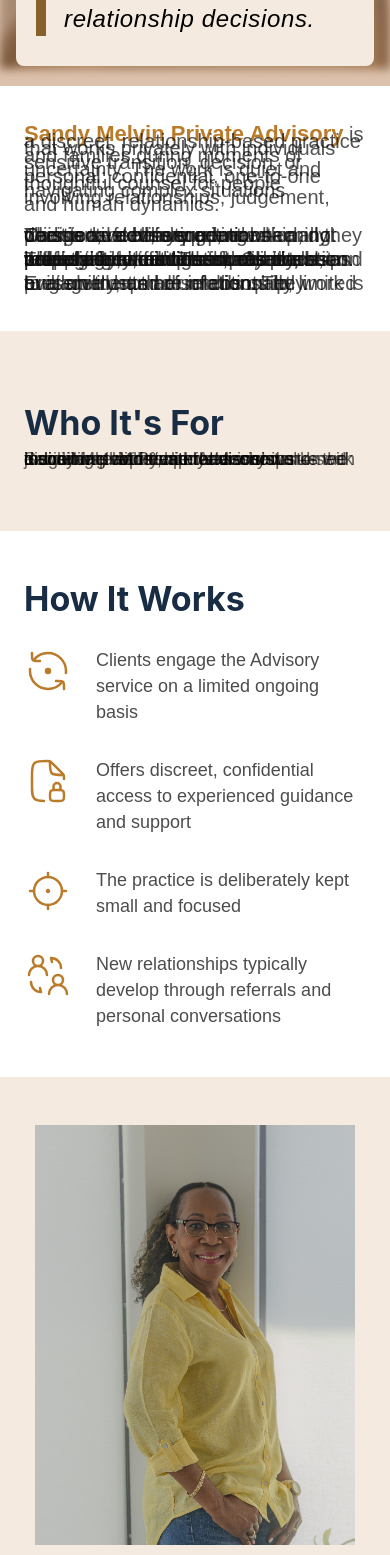
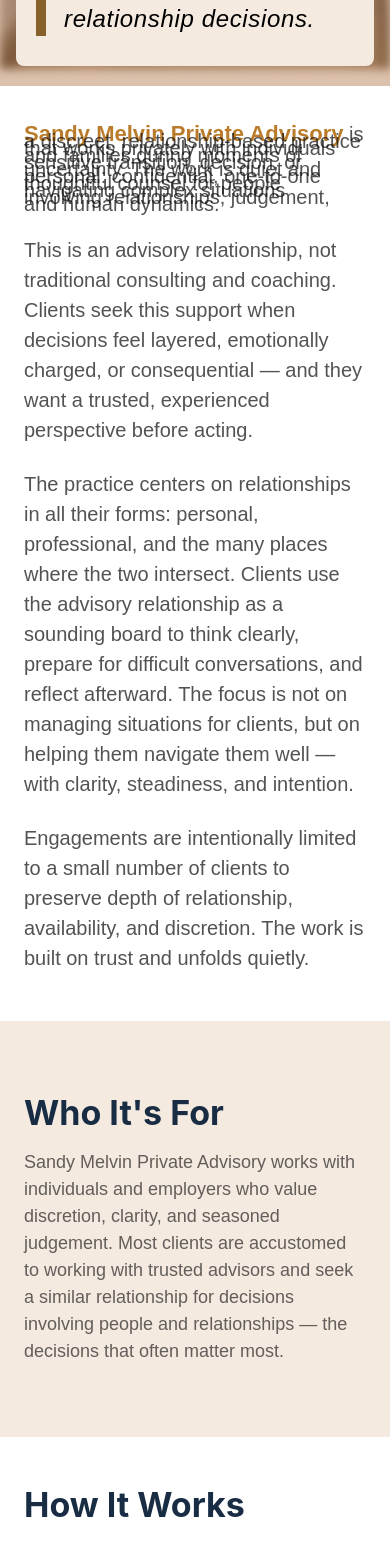
Before and after one commit to Jasleennickelfox/Sandy-Melvin, a React (Vite) app: page / in a window 390 px wide. Shown: the part 774-2329 px from the top of the page. Built offline with nearby package versions, Linux system fonts and the light colour scheme; a web font is replaced by a local one.

Commit message:
Work on the responsive issues

```diff
--- a/src/app/App.tsx
+++ b/src/app/App.tsx
@@ -65,8 +65,8 @@
   return (
     <div className="content-stretch flex flex-col gap-[8px] items-start relative shrink-0 w-full">
       <p className="font-['Helvetica:Regular',sans-serif] leading-[0] not-italic relative shrink-0 text-[0px] text-[rgba(17,17,17,0.72)] w-full">
-        <span className="font-ysabeau font-semibold leading-[0] text-[#ba7c2a] text-[32px] max-[480px]:text-[22px] inline-block mb-[-4px]">Sandy Melvin Private Advisory</span>
-        <span className="leading-[0] text-[20px]">{` is a discreet, relationship-based practice that works privately with individuals and families during moments of sensitive transition, decision, or uncertainty. The work is quiet and personal: confidential, one-to-one thoughtful counsel for people navigating complex situations involving relationships, judgement, and human dynamics.`}</span>
+        <span className="font-ysabeau font-semibold text-[#ba7c2a] text-[32px] max-[480px]:text-[22px] inline-block mb-[-4px]">Sandy Melvin Private Advisory</span>
+        <span className="text-[20px]">{` is a discreet, relationship-based practice that works privately with individuals and families during moments of sensitive transition, decision, or uncertainty. The work is quiet and personal: confidential, one-to-one thoughtful counsel for people navigating complex situations involving relationships, judgement, and human dynamics.`}</span>
       </p>
     </div>
   );
@@ -75,7 +75,7 @@
 function Frame7() {
   return (
     <div className="content-stretch flex flex-col items-start relative shrink-0 w-full">
-      <p className="font-['Helvetica:Regular',sans-serif] leading-[0] not-italic relative shrink-0 text-[20px] text-[rgba(17,17,17,0.72)] w-full">This is an advisory relationship, not traditional consulting and coaching. Clients seek this support when decisions feel layered, emotionally charged, or consequential — and they want a trusted, experienced perspective before acting.</p>
+      <p className="font-['Helvetica:Regular',sans-serif] not-italic relative shrink-0 text-[20px] text-[rgba(17,17,17,0.72)] w-full">This is an advisory relationship, not traditional consulting and coaching. Clients seek this support when decisions feel layered, emotionally charged, or consequential — and they want a trusted, experienced perspective before acting.</p>
     </div>
   );
 }
@@ -83,7 +83,7 @@
 function Frame13() {
   return (
     <div className="content-stretch flex flex-col items-start relative shrink-0 w-full">
-      <p className="font-['Helvetica:Regular',sans-serif] leading-[0] not-italic relative shrink-0 text-[20px] text-[rgba(17,17,17,0.72)] w-full">The practice centers on relationships in all their forms: personal, professional, and the many places where the two intersect. Clients use the advisory relationship as a sounding board to think clearly, prepare for difficult conversations, and reflect afterward. The focus is not on managing situations for clients, but on helping them navigate them well — with clarity, steadiness, and intention.</p>
+      <p className="font-['Helvetica:Regular',sans-serif] not-italic relative shrink-0 text-[20px] text-[rgba(17,17,17,0.72)] w-full">The practice centers on relationships in all their forms: personal, professional, and the many places where the two intersect. Clients use the advisory relationship as a sounding board to think clearly, prepare for difficult conversations, and reflect afterward. The focus is not on managing situations for clients, but on helping them navigate them well — with clarity, steadiness, and intention.</p>
     </div>
   );
 }
@@ -91,7 +91,7 @@
 function Frame9() {
   return (
     <div className="content-stretch flex flex-col items-start relative shrink-0 w-full">
-      <p className="font-['Helvetica:Regular',sans-serif] leading-[0] not-italic relative shrink-0 text-[20px] text-[rgba(17,17,17,0.72)] w-full">Engagements are intentionally limited to a small number of clients to preserve depth of relationship, availability, and discretion. The work is built on trust and unfolds quietly.</p>
+      <p className="font-['Helvetica:Regular',sans-serif] not-italic relative shrink-0 text-[20px] text-[rgba(17,17,17,0.72)] w-full">Engagements are intentionally limited to a small number of clients to preserve depth of relationship, availability, and discretion. The work is built on trust and unfolds quietly.</p>
     </div>
   );
 }
@@ -135,7 +135,7 @@
       <div className="flex flex-col items-end size-full">
         <div className="content-stretch flex flex-col gap-[16px] items-end py-[24px] relative w-full max-[1023px]:px-0">
           <p className="font-ysabeau font-bold leading-[48px] relative shrink-0 text-[#182c44] text-[40px] w-full max-[1023px]:text-[34px] max-[1023px]:leading-[40px]">Who It's For</p>
-          <p className="font-['Helvetica:Regular',sans-serif] leading-[0] not-italic relative shrink-0 text-[20px] text-[rgba(0,0,0,0.6)] w-full max-[1023px]:text-[18px] ">Sandy Melvin Private Advisory works with individuals and employers who value discretion, clarity, and seasoned judgement. Most clients are accustomed to working with trusted advisors and seek a similar relationship for decisions involving people and relationships — the decisions that often matter most.</p>
+          <p className="font-['Helvetica:Regular',sans-serif] not-italic relative shrink-0 text-[20px] text-[rgba(0,0,0,0.6)] w-full max-[1023px]:text-[18px] ">Sandy Melvin Private Advisory works with individuals and employers who value discretion, clarity, and seasoned judgement. Most clients are accustomed to working with trusted advisors and seek a similar relationship for decisions involving people and relationships — the decisions that often matter most.</p>
         </div>
       </div>
     </div>
```
